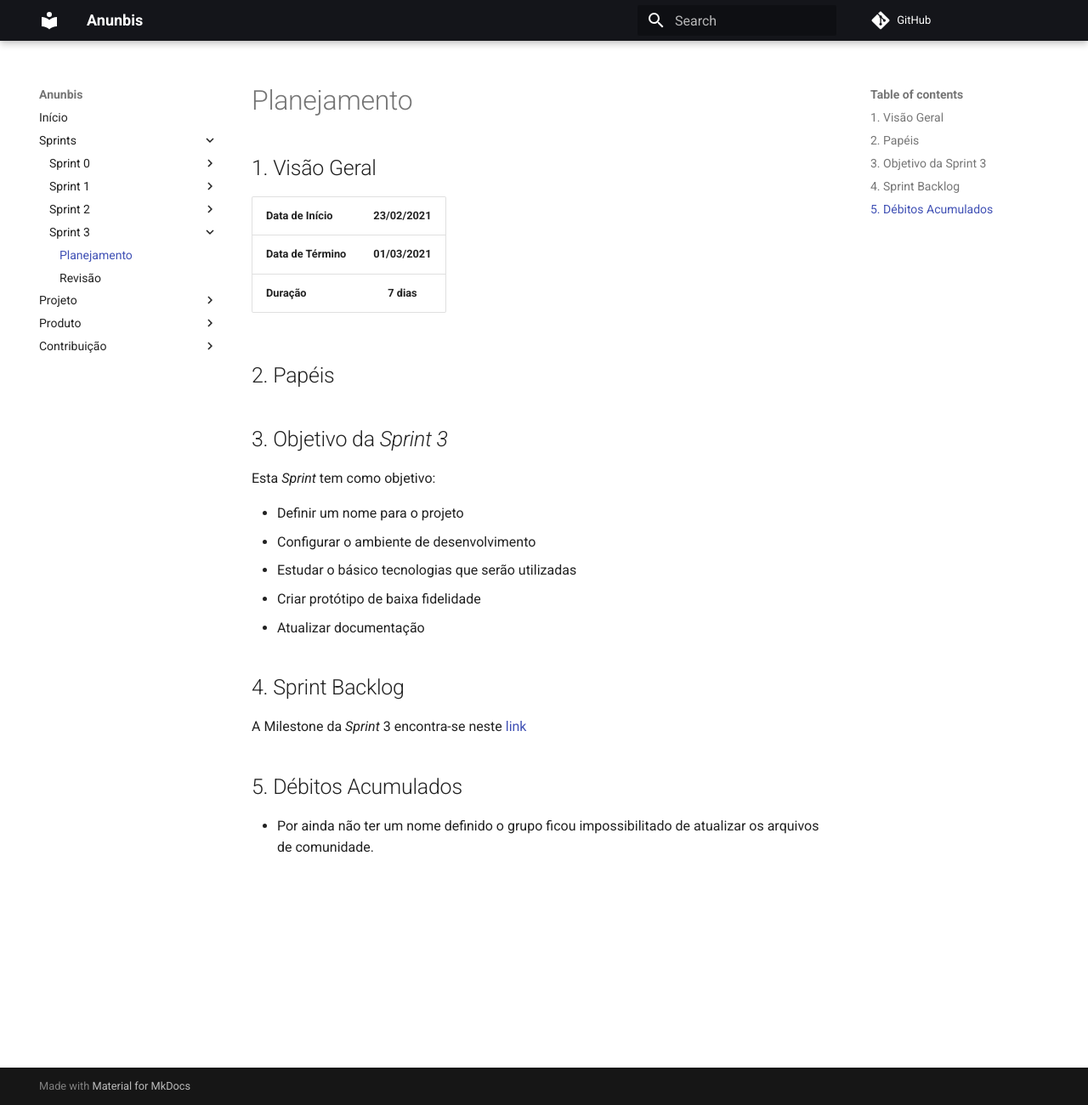
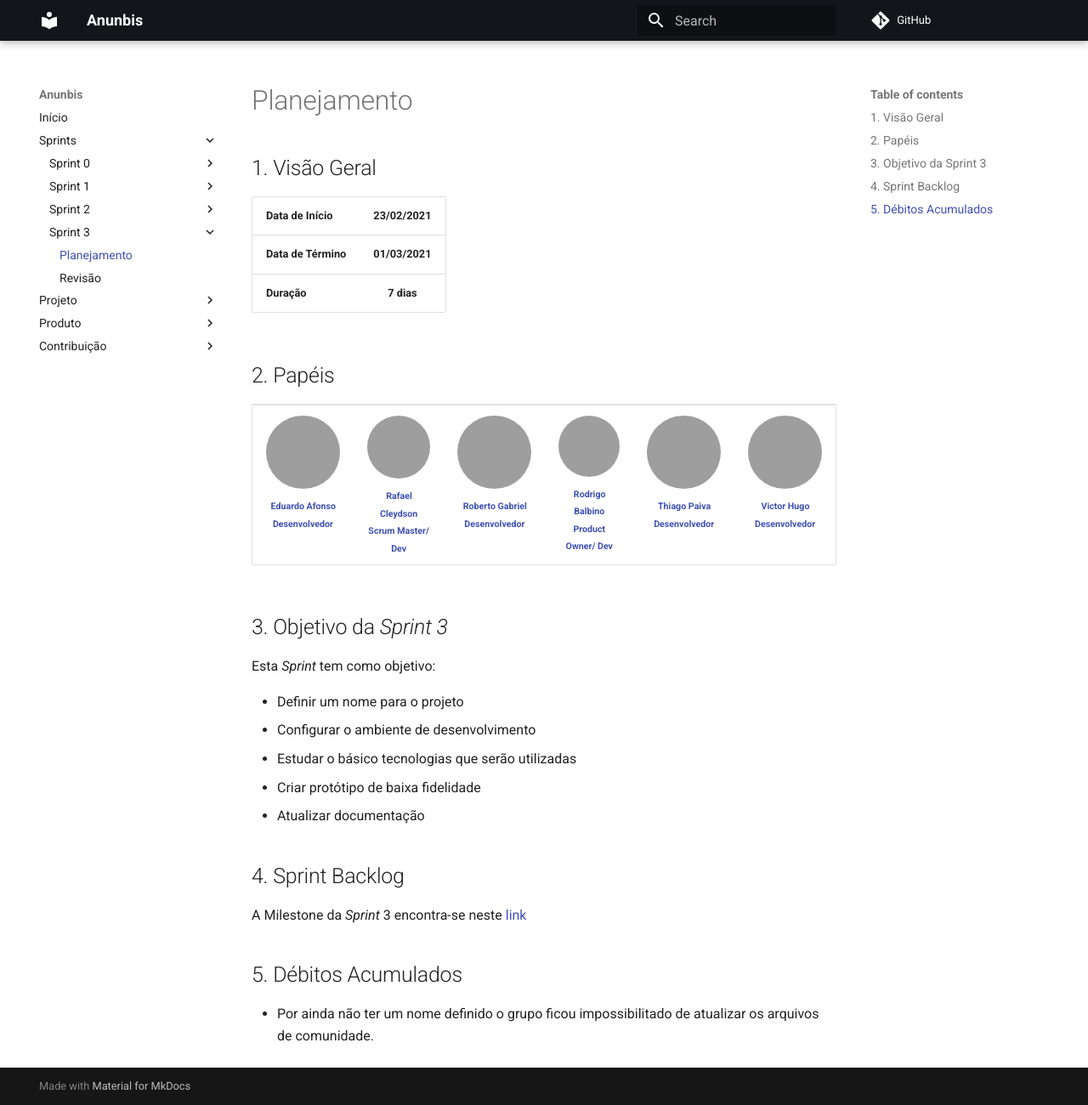
Before and after one commit to fga-eps-mds/2020.2-Anunbis, an MkDocs documentation site: the page built from docs/sprints/planejamento-sprint-3.md, in a window 1280 px wide and 1300 px high. Shown: the whole window at 85% size. Built offline with MkDocs 1.6.1 and Material for MkDocs 9.7.7, drawn with Linux system fonts in a browser that asks for light colours; comment, search, counter and statistics services are not loaded; part of the change alters nothing that is shown; grey boxes are pictures that could not be loaded.

Commit message:
#54  Adicionado papeis com imagem de cada integrante
Co-authored-by: victorhugo21 <hugo.victorcsi@gmail.com>

```diff
--- a/docs/sprints/planejamento-sprint-3.md
+++ b/docs/sprints/planejamento-sprint-3.md
@@ -7,27 +7,26 @@
 | **Duração** | **7 dias** |
 
 ## 2. Papéis
-<!--
+
 <table>
     <tr>
-     Eduardo
+     <!-- Eduardo   -->
         <td align="center"><a href="https://github.com/oEduardoAfonso"><img style="border-radius: 50%;" src="https://avatars.githubusercontent.com/u/54921791?s=400&u=12d7cd0e0fdb7e4540dd786c4cc936167d8b7666&v=4" width="100px;" alt=""/><br /><sub><b>Eduardo Afonso</b><br><b>Desenvolvedor</b></sub></a><br /><a href="https://github.com/DanielPortods"></a></td>
-     Raphael
+     <!-- Raphael -->
         <td align="center"><a href="https://github.com/RcleydsonR">
         <img style="border-radius: 50%;" src="https://avatars.githubusercontent.com/u/74625814?s=460&u=c3b77eaa289d931e139e184d494e0151956372a8&v=4"width="100px;" alt=""/>
         <br /><sub><b>Rafael Cleydson</b><br><b>Scrum Master/ Dev</b></sub></a><br /><a href="https://github.com/Bruno-Felix"></a></td>
-         Roberto
+         <!-- Roberto  -->
         <td align="center"><a href="https://github.com/mangabeiras"><img style="border-radius: 50%;" src="https://avatars.githubusercontent.com/u/54643519?s=400&u=e818422fc51e3e58e20e2bfc28bcdcd96a3acf62&v=4" width="100px;" alt=""/><br /><sub><b>Roberto Gabriel</b><br><b>Desenvolvedor</sub></a><br /><a href="https://github.com/emysdias"></a></td>
-     Rodrigo
+     <!-- Rodrigo     -->
         <td align="center"><a href=https://github.com/Balbinoo><img style="border-radius: 50%;" src="https://avatars.githubusercontent.com/u/54644626?s=400&u=8d36fb668cd69ccd23d5827ae9e1b86a937eefa1&v=4" width="100px;" alt=""/><br /><sub><b>Rodrigo Balbino</b><br><b>Product Owner/ Dev</b></sub></a><br /><a href="https://github.com/DenysRogeres"></a></td>
-    Thiago
+    <!-- Thiago  -->
         <td align="center"><a href=https://github.com/thiagohdaqw><img style="border-radius: 50%;" src="https://avatars.githubusercontent.com/u/54081877?s=400&u=c1add0666adbf836efe972df83a854185477c2cc&v=4" width="100px;" alt=""/><br /><sub><b>Thiago Paiva</b><br><b>Desenvolvedor</sub></a><br /><a href="https://github.com/daniel-bm"></a></td>
-     Victor
+     <!-- Victor -->
         <td align="center"><a href=https://github.com/victorhugo21><img style="border-radius: 50%;" src="https://avatars.githubusercontent.com/u/54643372?s=400&u=662c17b015a365ca35b5b4ea519c0fd64fd00184&v=4" width="100px;" alt=""/><br /><sub><b>Victor Hugo</b><br><b>Desenvolvedor</sub></a><br /><a href="https://github.com/enzoggqs"></a></td>
         </tr>
     </table>
 
--->
 
 
 
```
